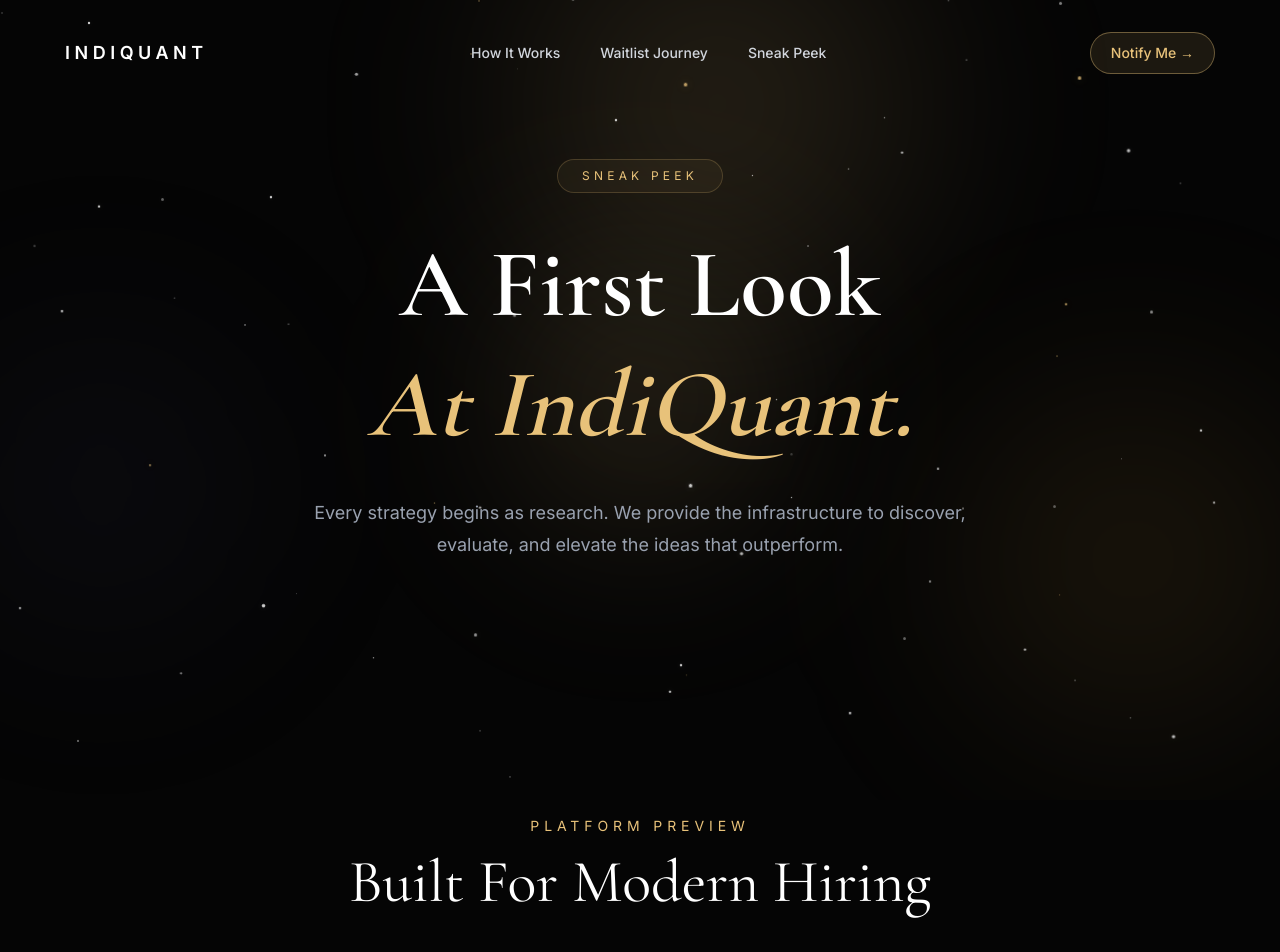
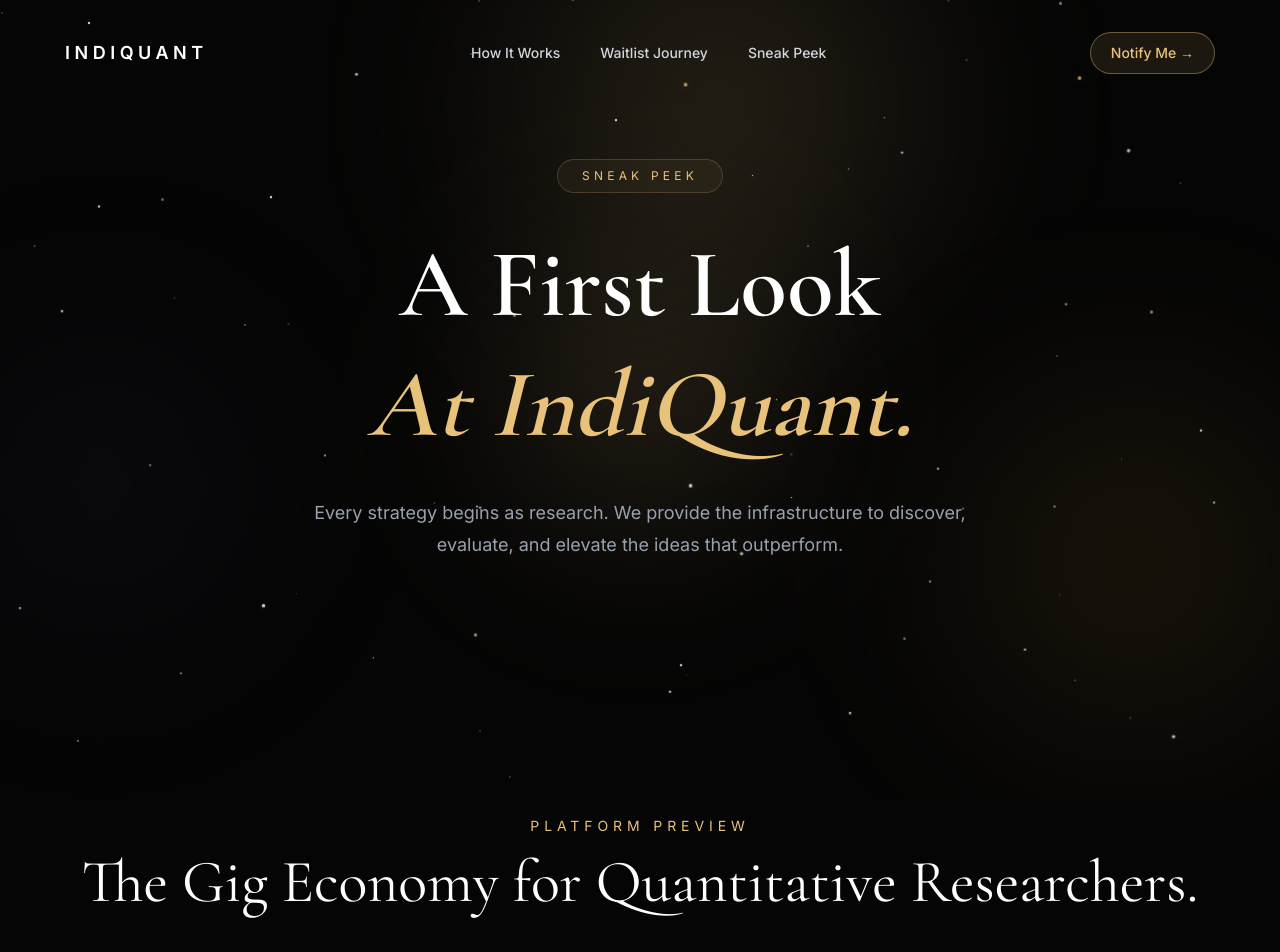
Before and after one commit to rony219/indiquant-waitlist, a React (Vite) app in the folder frontend/: page /sneak-peek in a window 1280 px wide. Shown: the top 952 px of the page. Built offline with nearby package versions, Linux system fonts and the light colour scheme.

Commit message:
change app.jsx

```diff
--- a/frontend/src/components/preview/PlatformPreview.jsx
+++ b/frontend/src/components/preview/PlatformPreview.jsx
@@ -18,7 +18,7 @@ function PlatformPreview() {
               fontFamily: "var(--font-heading)",
             }}
           >
-            Built For Modern Hiring
+            The Gig Economy for Quantitative Researchers.
           </h2>
 
         </div>
```
